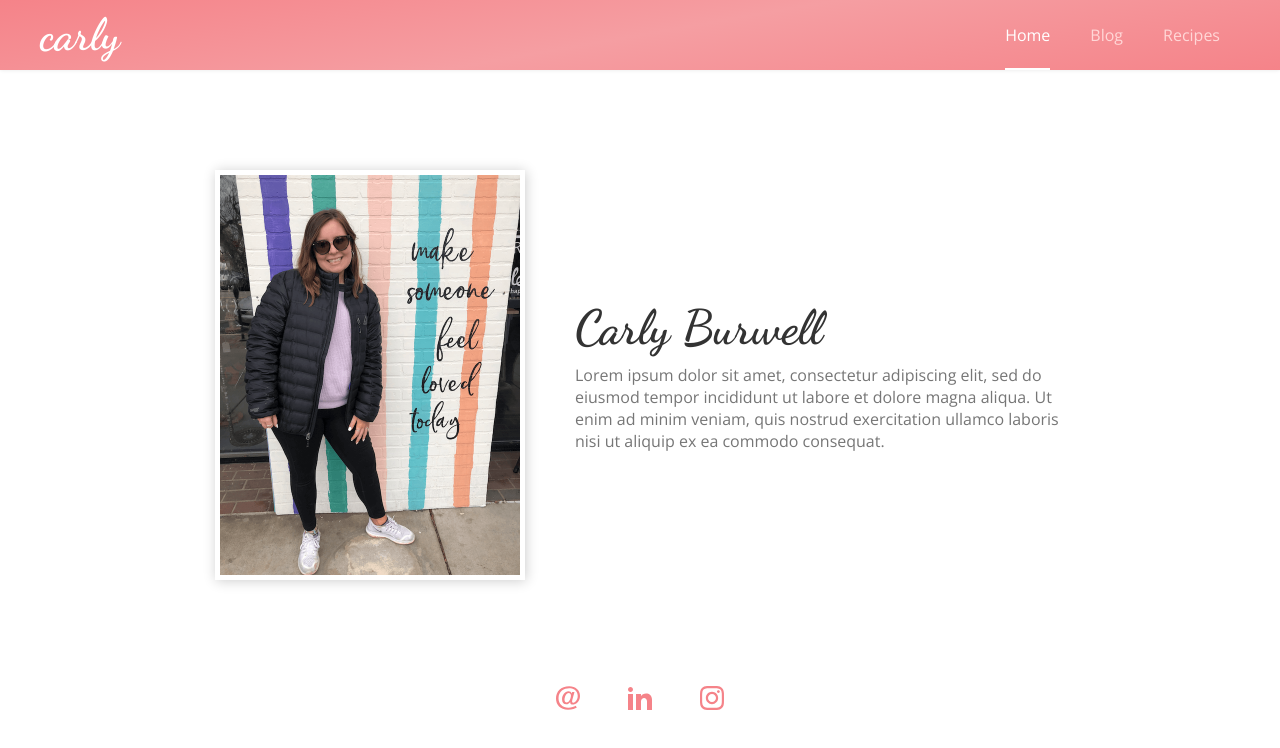
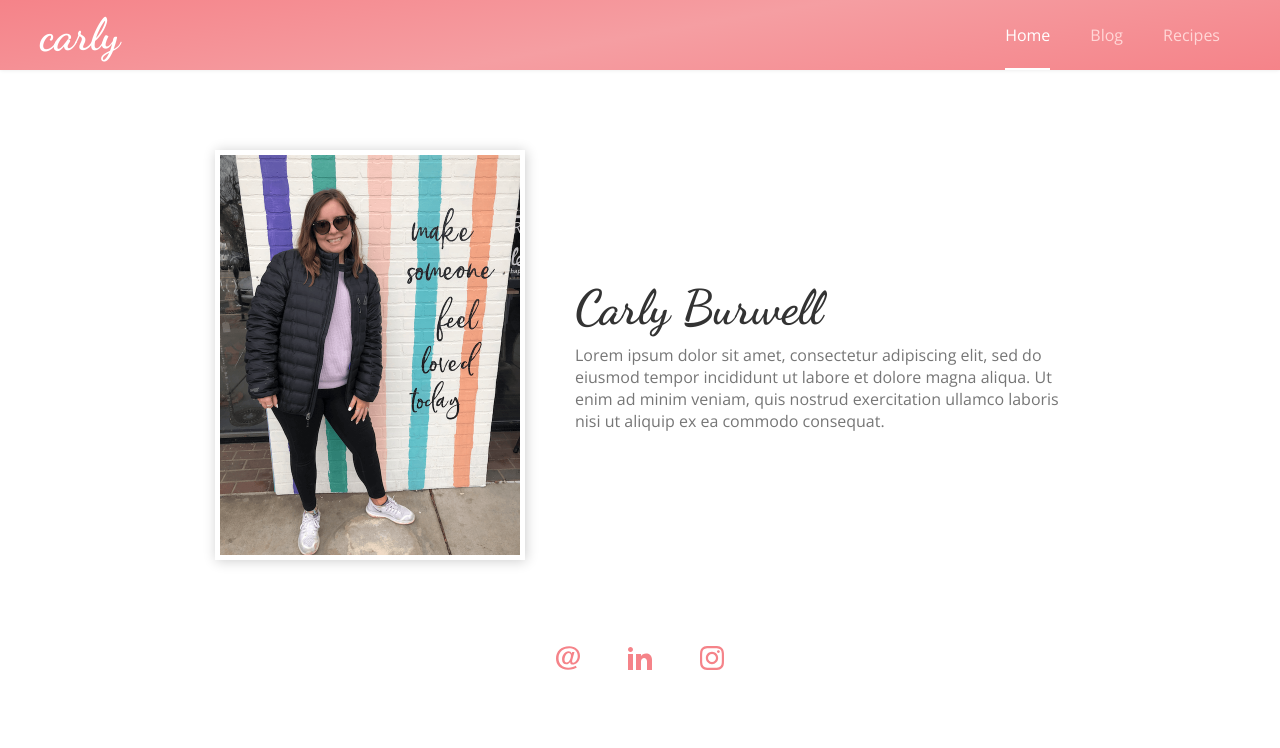
Before and after one commit to s-fletcher/carly-blog, a React (Create React App) app: page / in a window 1280 px wide. Shown: the top 748 px of the page. Built offline with nearby package versions, Linux system fonts and the light colour scheme.

Commit message:
Lower forhead

```diff
--- a/src/styles/_constants.scss
+++ b/src/styles/_constants.scss
@@ -6,6 +6,6 @@ $gray: #767676;
 
 $content-width: calc(100vw - 60px);
 $content-max-width: 850px;
-$content-top-margin: 100px;
+$content-top-margin: 80px;
 
 $hamburger-menu-width: 190px;
```
